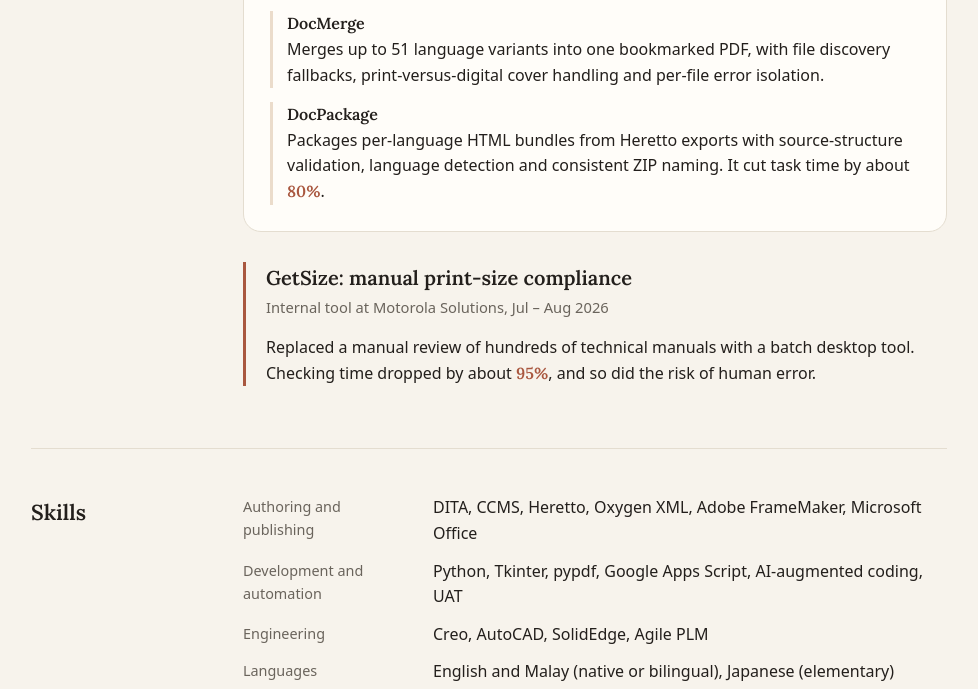
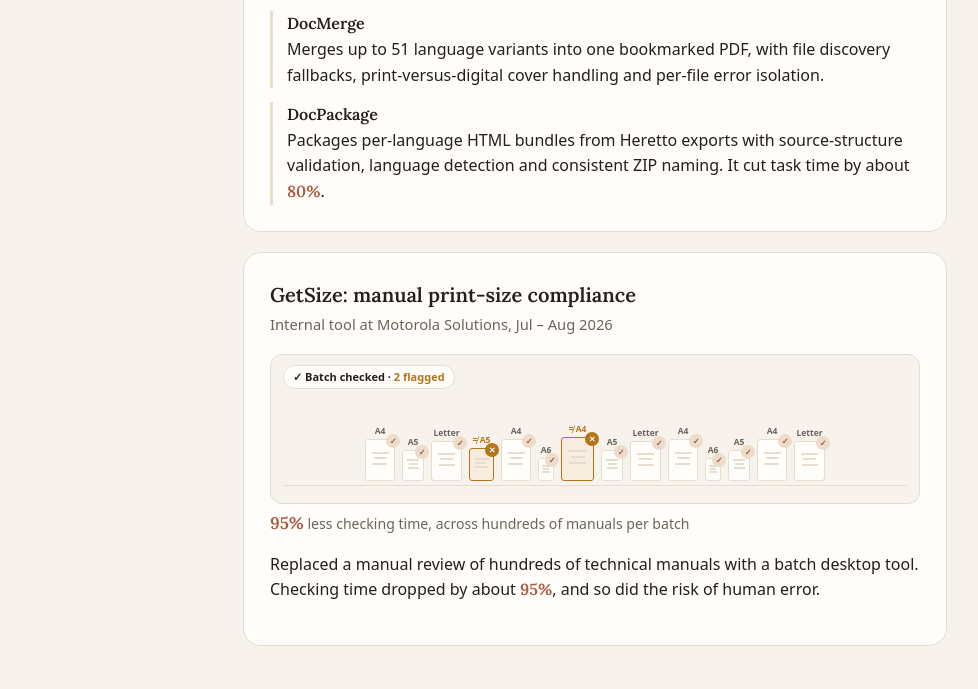
Before and after one commit to nabil-hasbulah/nabil-hasbulah.github.io, a plain HTML site: page index.html in a window 1280 px wide. Shown: the part 2528-3217 px from the top of the page, without its empty margins (151-1129 px from the left). Drawn offline with Linux system fonts and the light colour scheme.

Commit message:
Add files via upload

```diff
--- a/index.html
+++ b/index.html
@@ -17,11 +17,13 @@
 if("IntersectionObserver"in window&&!matchMedia("(prefers-reduced-motion: reduce)").matches)document.documentElement.classList.add("js")</script>
 <link rel="preconnect" href="https://fonts.googleapis.com">
 <link rel="preconnect" href="https://fonts.gstatic.com" crossorigin>
-<link rel="stylesheet" href="https://fonts.googleapis.com/css2?family=Lora:ital,wght@0,500;0,600;1,500&display=swap">
+<link rel="stylesheet" href="https://fonts.googleapis.com/css2?family=Lora:ital,wght@0,500;0,600;1,500&family=Mr+Dafoe&family=Orbitron:wght@600;800&display=swap">
 <style>
-:root{--bg:#F7F3EC;--card:#FFFDF9;--ink:#231F1C;--mut:#6A645C;--line:#E4DDD0;--acc:#A9573F;--soft:#EBDCCB;--on:#fff;color-scheme:light;box-sizing:border-box;padding-top:env(safe-area-inset-top,0px);padding-bottom:env(safe-area-inset-bottom,0px)}
-@media(prefers-color-scheme:dark){:root:not([data-theme="light"]){--bg:#1D1B19;--card:#262320;--ink:#F1ECE4;--mut:#A39B90;--line:#38342F;--acc:#E0916F;--soft:#4A382B;--on:#1D1B19;color-scheme:dark}}
-:root[data-theme="dark"]{--bg:#1D1B19;--card:#262320;--ink:#F1ECE4;--mut:#A39B90;--line:#38342F;--acc:#E0916F;--soft:#4A382B;--on:#1D1B19;color-scheme:dark}
+:root{--bg:#F7F3EC;--card:#FFFDF9;--ink:#231F1C;--mut:#6A645C;--line:#E4DDD0;--acc:#A9573F;--soft:#EBDCCB;--on:#fff;--warn:#B4741A;color-scheme:light;box-sizing:border-box;padding-top:env(safe-area-inset-top,0px);padding-bottom:env(safe-area-inset-bottom,0px)}
+@media(prefers-color-scheme:dark){:root:not([data-theme="light"]){--bg:#1D1B19;--card:#262320;--ink:#F1ECE4;--mut:#A39B90;--line:#38342F;--acc:#E0916F;--soft:#4A382B;--on:#1D1B19;--warn:#E3A948;color-scheme:dark}}
+:root[data-theme="dark"]{--bg:#1D1B19;--card:#262320;--ink:#F1ECE4;--mut:#A39B90;--line:#38342F;--acc:#E0916F;--soft:#4A382B;--on:#1D1B19;--warn:#E3A948;color-scheme:dark}
+/* 80s synthwave theme: third option on the theme button */
+:root[data-theme="synth"]{--bg:#12062B;--card:#1C0B40;--ink:#F7ECFF;--mut:#BBA6DD;--line:#45277A;--acc:#FF3EA5;--cy:#2DE2E6;--soft:#5A2A8A;--on:#12062B;color-scheme:dark}
 *,*::before,*::after{box-sizing:inherit}
 html{scroll-padding-top:calc(env(safe-area-inset-top,0px) + 64px);scroll-behavior:smooth}
 body{margin:0;background:var(--bg);color:var(--ink);font:16px/1.6 system-ui,-apple-system,"Segoe UI",Roboto,sans-serif}
@@ -129,6 +131,33 @@ nav::after{content:"";position:absolute;left:0;right:0;bottom:-1px;height:2px;ba
 .js .merge:not(.in) .t{transform:translate(calc(var(--x)*var(--sx)),var(--y)) rotate(var(--r))}
 .js .merge:not(.in) .pdf{opacity:0;transform:translate(-52px,0) scale(.5)}
 .js .merge:not(.in) .pdf::before{opacity:0;transform:translateY(-10px)}
+/* GetSize illustration: a scan line checks each manual's page size and flags mismatches */
+.card+.card{margin-top:20px}
+.scanbox{margin:18px 0 6px}
+.scanbox figcaption{margin-top:8px;color:var(--mut);font-size:.88rem}
+.row{position:absolute;left:12px;right:12px;bottom:22px;display:flex;justify-content:center;align-items:flex-end;gap:7px}
+.row::after{content:"";position:absolute;left:0;right:0;bottom:-5px;height:1px;background:var(--line)}
+.m{position:relative;flex:none;width:var(--w);height:var(--h);border:1px solid var(--line);border-radius:3px;background-color:var(--card);background-image:linear-gradient(var(--line),var(--line)),linear-gradient(var(--line),var(--line)),linear-gradient(var(--line),var(--line));background-size:60% 2px,45% 2px,55% 2px;background-position:50% 30%,50% 45%,50% 60%;background-repeat:no-repeat;transform-origin:50% 100%}
+.m i{position:absolute;left:50%;bottom:100%;margin-bottom:5px;transform:translateX(-50%);font:600 8.5px/1 system-ui,sans-serif;font-style:normal;color:var(--mut);white-space:nowrap}
+.m b{position:absolute;top:-6px;right:-6px;width:14px;height:14px;border-radius:50%;display:grid;place-items:center;font:700 8px/1 system-ui,sans-serif;background:var(--soft);color:var(--acc)}
+.m.bad{border-color:var(--warn);background-color:color-mix(in srgb,var(--warn) 12%,var(--card))}
+.m.bad i{color:var(--warn)}
+.m.bad b{background:var(--warn);color:var(--on)}
+.chip{position:absolute;top:10px;left:12px;padding:3px 9px;border:1px solid var(--line);border-radius:999px;background:var(--card);font:600 11px/1.4 system-ui,sans-serif;color:var(--ink)}
+.chip em{font-style:normal;color:var(--warn)}
+.scan{position:absolute;top:0;bottom:0;left:0;width:2px;background:var(--acc);box-shadow:0 0 12px var(--acc);opacity:0;pointer-events:none}
+.scan::before{content:"";position:absolute;top:0;bottom:0;right:2px;width:56px;background:linear-gradient(90deg,transparent,color-mix(in srgb,var(--acc) 16%,transparent))}
+@keyframes sweep{0%{left:0;opacity:0}5%{opacity:1}92%{opacity:1}100%{left:100%;opacity:0}}
+@keyframes wob{0%,100%{transform:none}25%{transform:rotate(-7deg)}50%{transform:rotate(5deg)}75%{transform:rotate(-3deg)}}
+.js .scanbox.in .scan{animation:sweep 2.4s linear .2s 1 both}
+.js .m i,.js .m b{transition:opacity .3s ease var(--d,0ms),transform .35s cubic-bezier(.3,1.6,.5,1) var(--d,0ms)}
+.js .m{transition:border-color .3s ease var(--d,0ms),background-color .3s ease var(--d,0ms)}
+.js .scanbox.in .m.bad{animation:wob .55s ease calc(var(--d,0ms) + 100ms) 1 both}
+.js .scanbox:not(.in) .m i{opacity:0;transform:translate(-50%,4px)}
+.js .scanbox:not(.in) .m b{opacity:0;transform:scale(.3)}
+.js .scanbox:not(.in) .m.bad{border-color:var(--line);background-color:var(--card)}
+.js .chip{transition:opacity .4s ease 2.6s,transform .4s ease 2.6s}
+.js .scanbox:not(.in) .chip{opacity:0;transform:translateY(-6px)}
 @media(prefers-reduced-motion:reduce){html{scroll-behavior:auto}*,*::before,*::after{transition:none!important;animation:none!important}}
 @media(max-width:760px){
 .hero{flex-direction:column-reverse;align-items:flex-start;gap:24px;padding:36px 0 36px}
@@ -140,6 +169,8 @@ nav .w{gap:12px}
 .links::-webkit-scrollbar{display:none}
 .links a{font-size:.85rem;white-space:nowrap}
 .links a.hm{display:none}
+.row{gap:6px}
+.row .m:nth-child(n+9){display:none}
 .fig{grid-template-columns:1fr 1fr}
 .fig li:nth-child(odd){border-left:0;padding-left:0}
 .fig li:nth-child(n+3){border-top:1px solid var(--line)}
@@ -151,7 +182,7 @@ nav .w{gap:12px}
 @media print{
 :root,:root[data-theme="dark"]{--bg:#fff;--card:#fff;--ink:#000;--mut:#444;--line:#ccc;--acc:#000;--soft:#ddd;color-scheme:light}
 body{font-size:11pt;line-height:1.45}
-nav,#tg,.btn,body::before,.hi,.merge{display:none!important}
+nav,#tg,.btn,body::before,.hi,.merge,.scanbox{display:none!important}
 [data-reveal]{opacity:1!important;transform:none!important}
 .w{max-width:none;padding:0}
 .hero{padding:0 0 12pt;gap:20pt}
@@ -279,9 +310,32 @@ Animations: numbers marked data-count count up from 0 (keep the format "300+", "
 <li><b>DocPackage</b><br>Packages per-language HTML bundles from Heretto exports with source-structure validation, language detection and consistent ZIP naming. It cut task time by about <span class="num">80%</span>.</li>
 </ul>
 </article>
-<article class="plain">
+<article class="card">
 <h3>GetSize: manual print-size compliance</h3>
 <p class="at">Internal tool at Motorola Solutions, Jul – Aug 2026</p>
+<figure class="scanbox" data-reveal="0.7">
+<div class="stage" role="img" aria-label="Illustration: a scan line checks the page size of a row of manuals and flags the ones that don't match">
+<span class="chip">✓ Batch checked · <em>2 flagged</em></span>
+<div class="row">
+<span class="m" style="--w:30px;--h:42px"><i>A4</i><b>✓</b></span>
+<span class="m" style="--w:22px;--h:31px"><i>A5</i><b>✓</b></span>
+<span class="m" style="--w:31px;--h:40px"><i>Letter</i><b>✓</b></span>
+<span class="m bad" style="--w:25px;--h:33px"><i>≠ A5</i><b>✕</b></span>
+<span class="m" style="--w:30px;--h:42px"><i>A4</i><b>✓</b></span>
+<span class="m" style="--w:16px;--h:23px"><i>A6</i><b>✓</b></span>
+<span class="m bad" style="--w:33px;--h:44px"><i>≠ A4</i><b>✕</b></span>
+<span class="m" style="--w:22px;--h:31px"><i>A5</i><b>✓</b></span>
+<span class="m" style="--w:31px;--h:40px"><i>Letter</i><b>✓</b></span>
+<span class="m" style="--w:30px;--h:42px"><i>A4</i><b>✓</b></span>
+<span class="m" style="--w:16px;--h:23px"><i>A6</i><b>✓</b></span>
+<span class="m" style="--w:22px;--h:31px"><i>A5</i><b>✓</b></span>
+<span class="m" style="--w:30px;--h:42px"><i>A4</i><b>✓</b></span>
+<span class="m" style="--w:31px;--h:40px"><i>Letter</i><b>✓</b></span>
+</div>
+<span class="scan"></span>
+</div>
+<figcaption><b class="cnt" data-count data-delay="2600">95%</b> less checking time, across hundreds of manuals per batch</figcaption>
+</figure>
 <p>Replaced a manual review of hundreds of technical manuals with a batch desktop tool. Checking time dropped by about <span class="num">95%</span>, and so did the risk of human error.</p>
 </article>
 </div>
@@ -357,6 +411,13 @@ if(motion){
  [].forEach.call(document.querySelectorAll("[data-reveal]"),function(el){(el.dataset.reveal?ioFull:ioSoft).observe(el)});
  addEventListener("beforeprint",finish);
 
+ /* GetSize: time each manual's check to the moment the scan line passes it */
+ [].forEach.call(document.querySelectorAll(".scanbox .stage"),function(st){
+  function place(){var s=st.getBoundingClientRect();if(!s.width)return;
+   [].forEach.call(st.querySelectorAll(".m"),function(m){var b=m.getBoundingClientRect();
+    m.style.setProperty("--d",Math.round(200+Math.max(0,(b.left+b.width/2-s.left)/s.width)*2400)+"ms")})}
+  place();addEventListener("resize",place)});
+
  /* Hero greeting cycles through some of the languages DocPrep handles */
  var G=[["Hello","English","en"],["Selamat datang","Bahasa Melayu","ms"],["こんにちは","日本語","ja"],["Bonjour","Français","fr"],["Hallo","Deutsch","de"],["Hola","Español","es"],["你好","中文","zh"],["Olá","Português","pt"],["안녕하세요","한국어","ko"],["Ciao","Italiano","it"],["Xin chào","Tiếng Việt","vi"],["Merhaba","Türkçe","tr"]],
   hp=document.querySelector(".hi"),hi=document.getElementById("hi"),hl=document.getElementById("hl"),gi=0;
```
